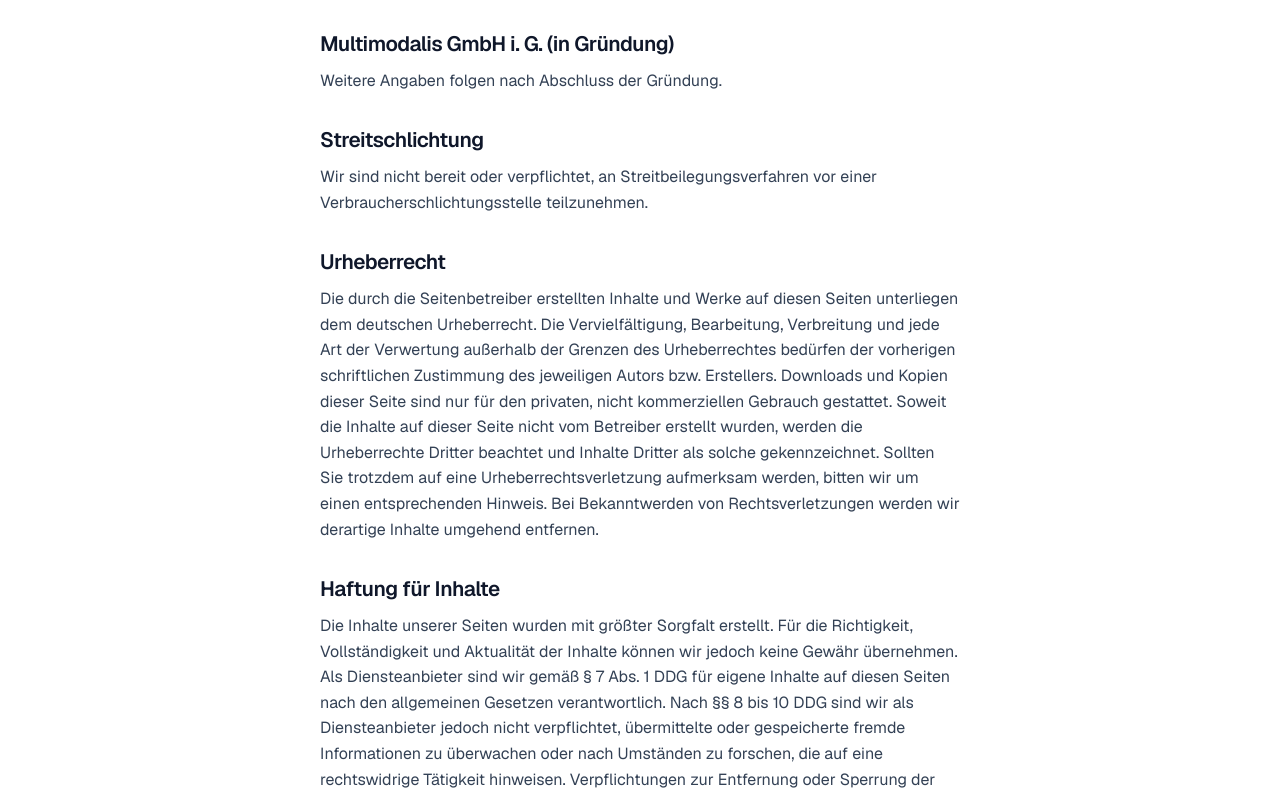
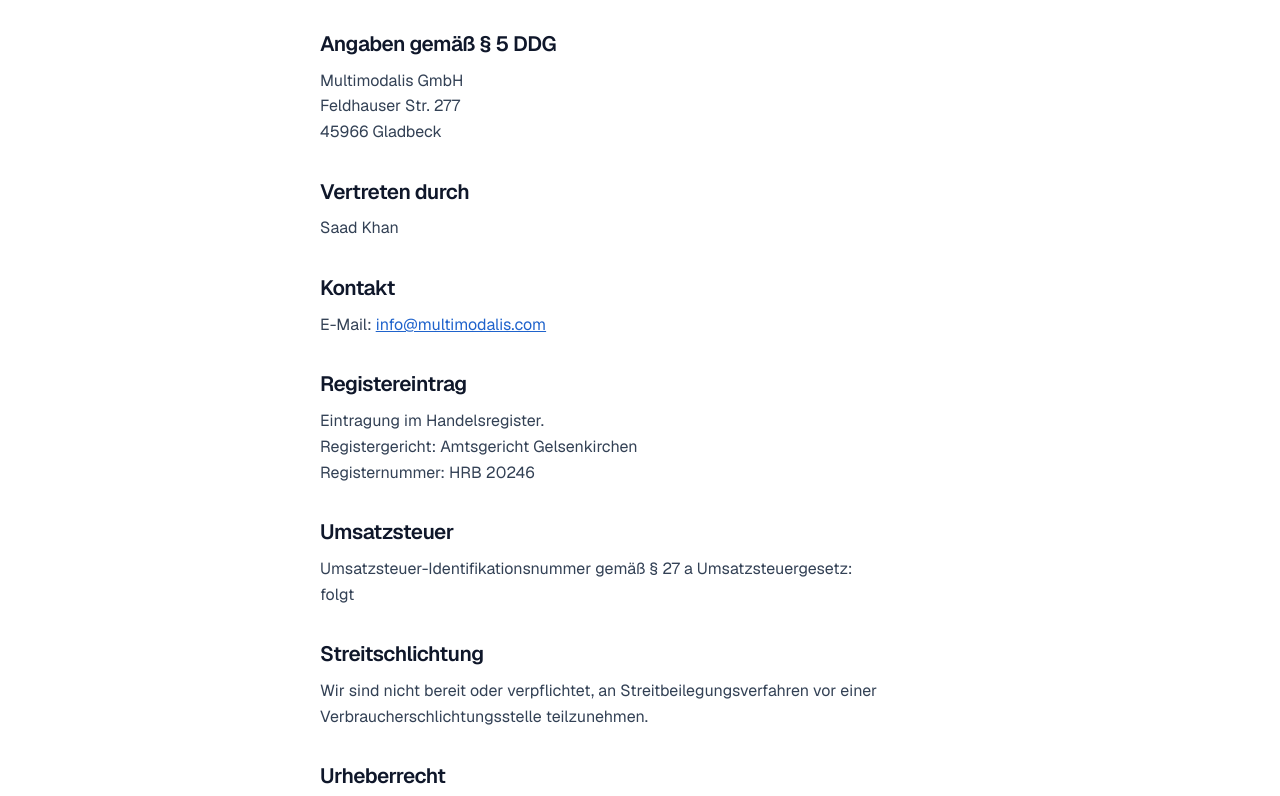
Before and after one commit to saad-acc/multimodalis-website, a plain HTML site: page site/de/impressum/index.html in a window 1280 px wide. Shown: the part 275-1071 px from the top of the page. Drawn offline with Linux system fonts and the light colour scheme.

Commit message:
Update imprint and privacy with registered company details
Replace the in-formation placeholder on DE/EN Impressum/Imprint
and the privacy controller with the Gladbeck address, director,
register entry, and contact email. VAT ID remains "to follow".

Co-authored-by: saad-acc <saad-acc@users.noreply.github.com>

```diff
--- a/site/de/impressum/index.html
+++ b/site/de/impressum/index.html
@@ -27,8 +27,16 @@
 <main id="main" class="legal"><div class="container container-narrow">
 <h1>Impressum</h1>
 <p class="legal-src">Rechtlich maßgeblich ist diese deutsche Fassung. Eine englische Übersetzung finden Sie unter <a href="../../en/imprint/">Imprint</a>.</p>
-<h2>Multimodalis GmbH i. G. (in Gründung)</h2>
-<p>Weitere Angaben folgen nach Abschluss der Gründung.</p>
+<h2>Angaben gemäß § 5 DDG</h2>
+<p>Multimodalis GmbH<br>Feldhauser Str. 277<br>45966 Gladbeck</p>
+<h2>Vertreten durch</h2>
+<p>Saad Khan</p>
+<h2>Kontakt</h2>
+<p>E-Mail: <a href="mailto:info@multimodalis.com">info@multimodalis.com</a></p>
+<h2>Registereintrag</h2>
+<p>Eintragung im Handelsregister.<br>Registergericht: Amtsgericht Gelsenkirchen<br>Registernummer: HRB 20246</p>
+<h2>Umsatzsteuer</h2>
+<p>Umsatzsteuer-Identifikationsnummer gemäß §&nbsp;27&nbsp;a Umsatzsteuergesetz:<br>folgt</p>
 <h2>Streitschlichtung</h2>
 <p>Wir sind nicht bereit oder verpflichtet, an Streitbeilegungsverfahren vor einer Verbraucherschlichtungsstelle teilzunehmen.</p>
 <h2>Urheberrecht</h2>
```
Also changed, not shown: site/de/datenschutz/index.html (+2 -2 lines), site/en/imprint/index.html (+10 -2 lines), site/en/privacy/index.html (+2 -2 lines).
